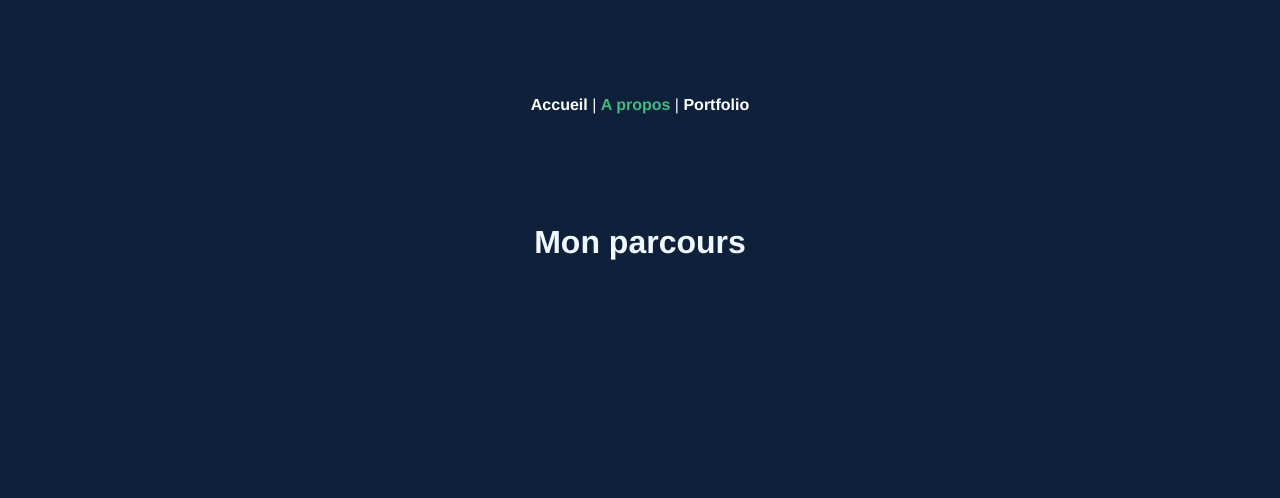
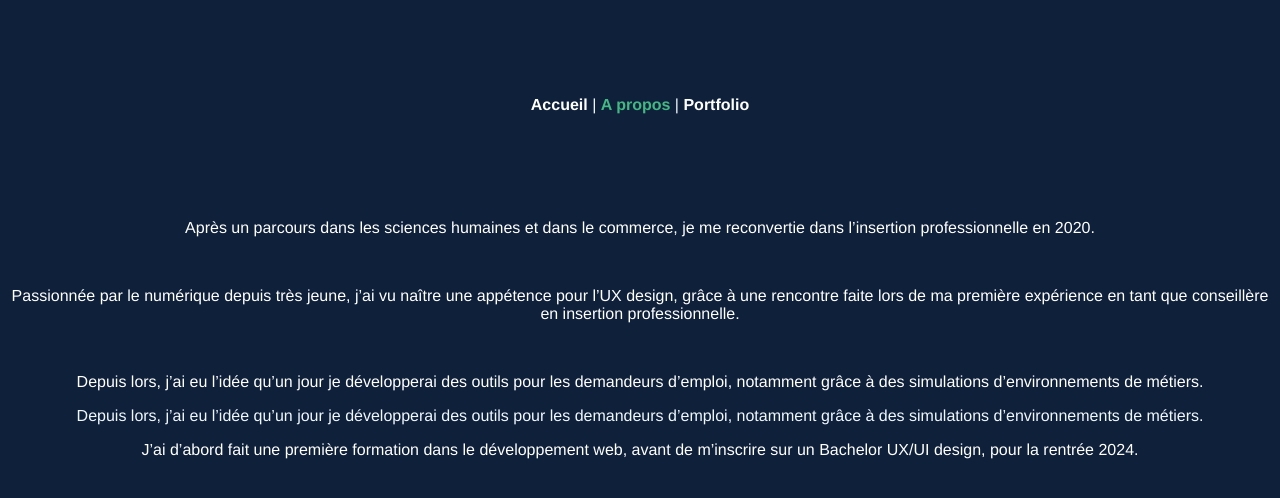
Before and after one commit to SolenPB/uxdesign-port, a Vue app: page /#/about in a window 1280 px wide. Shown: the top 498 px of the page. Built offline with nearby package versions, Linux system fonts and the light colour scheme.

Commit message:
import about

```diff
--- /dev/null
+++ b/src/components/AboutPage.vue
@@ -0,0 +1,22 @@
+<script>
+export default {
+	name: 'AboutPage'
+}
+</script>
+
+<template>
+
+	<p>Après un parcours dans les sciences humaines et dans le commerce, je me reconvertie dans l’insertion professionnelle en 2020.</p>
+    <br>
+    <p>Passionnée par le numérique depuis très jeune, j’ai vu naître une appétence pour l’UX design, grâce à une rencontre faite lors de ma première expérience en tant que conseillère en insertion professionnelle.</p>
+    <br>
+    <p>Depuis lors, j’ai eu l’idée qu’un jour je développerai des outils pour les demandeurs d’emploi, notamment grâce à des simulations d’environnements de métiers.</p>Depuis lors, j’ai eu l’idée qu’un jour je développerai des outils pour les demandeurs d’emploi, notamment grâce à des simulations d’environnements de métiers.
+    <br>
+    <p>J’ai d’abord fait une première formation dans le développement web, avant de m’inscrire sur un Bachelor UX/UI design, pour la rentrée 2024.</p>
+</template>
+
+<style>
+	p {
+		color: white;
+	}
+</style>
--- a/src/components/PortfolioPage.vue
+++ b/src/components/PortfolioPage.vue
@@ -10,6 +10,6 @@ export default {
 
 <style>
 	p {
-		color: red;
+		color: white;
 	}
 </style>
--- a/src/views/AboutView.vue
+++ b/src/views/AboutView.vue
@@ -1,5 +1,14 @@
 <template>
-  <div class="about">
-    <h1>Mon parcours</h1>
-  </div>
+  <AboutPage />
 </template>
+<script>
+// @ is an alias to /src
+import AboutPage from '@/components/AboutPage.vue'
+
+export default {
+  name: 'AboutView',
+  components: {
+    AboutPage
+  }
+}
+</script>
```
